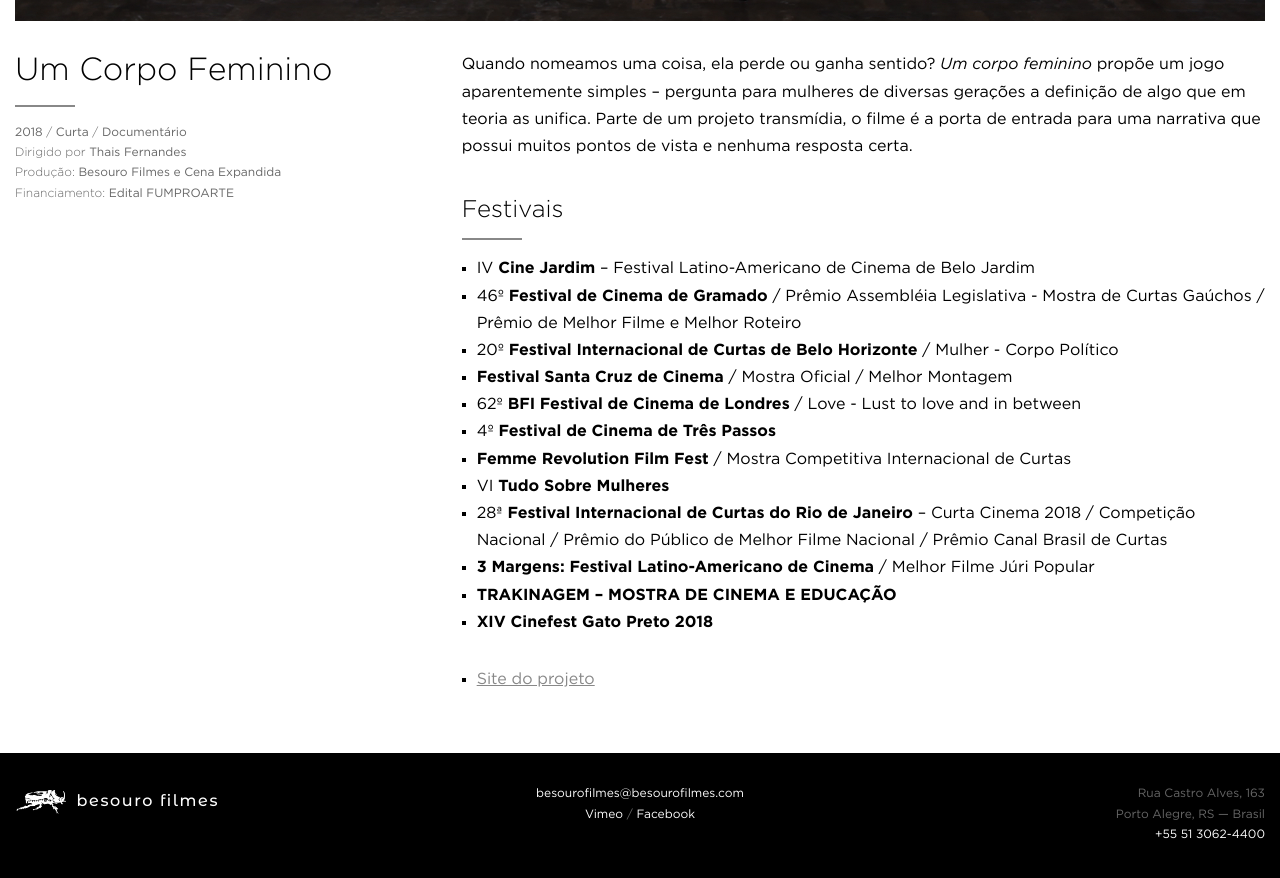
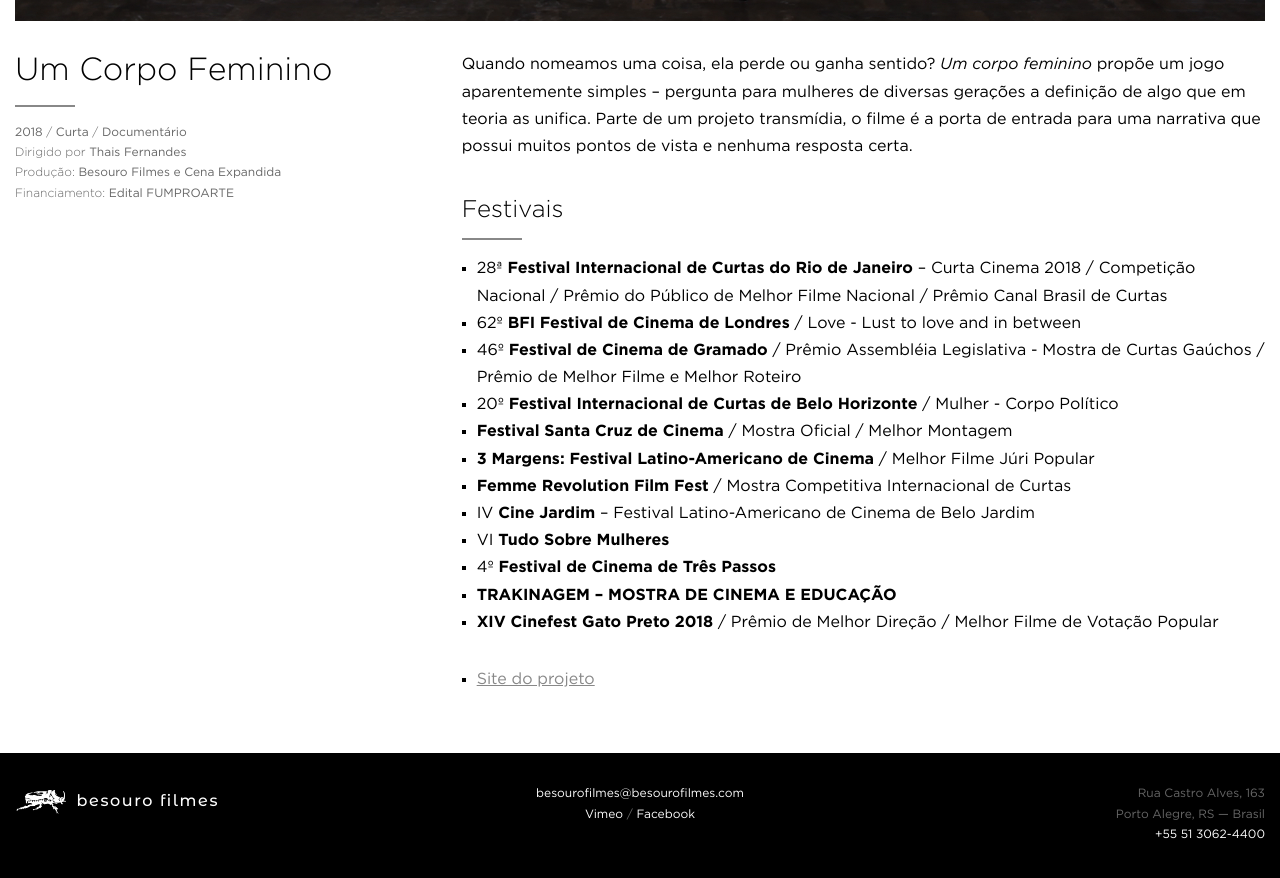
Before and after one commit to arthrfrts/besouro, a Jekyll site: the page built from _projects/um-corpo-feminino.md, in a window 1280 px wide and 900 px high, scrolled down 797 px. Shown: the top 878 px of the window. Built offline with Jekyll 4.4.1, drawn with Linux system fonts in a browser that asks for light colours.

Commit message:
Updated Um Corpo Feminino

```diff
--- a/_projects/um-corpo-feminino.md
+++ b/_projects/um-corpo-feminino.md
@@ -20,18 +20,18 @@ funds:
 Quando nomeamos uma coisa, ela perde ou ganha sentido? _Um corpo feminino_ propõe um jogo aparentemente simples – pergunta para mulheres de diversas gerações a definição de algo que em teoria as unifica. Parte de um projeto transmídia, o filme é a porta de entrada para uma narrativa que possui muitos pontos de vista e nenhuma resposta certa.
 
 ## Festivais
-* IV **Cine Jardim** – Festival Latino-Americano de Cinema de Belo Jardim
+* 28ª **Festival Internacional de Curtas do Rio de Janeiro** – Curta Cinema 2018 / Competição Nacional / Prêmio do Público de Melhor Filme Nacional / Prêmio Canal Brasil de Curtas
+* 62º **BFI Festival de Cinema de Londres** / Love - Lust to love and in between
 * 46º **Festival de Cinema de Gramado** / Prêmio Assembléia Legislativa - Mostra de Curtas Gaúchos / Prêmio de Melhor Filme e Melhor Roteiro
 * 20º **Festival Internacional de Curtas de Belo Horizonte** / Mulher - Corpo Político
 * **Festival Santa Cruz de Cinema** / Mostra Oficial / Melhor Montagem
-* 62º **BFI Festival de Cinema de Londres** / Love - Lust to love and in between
+* **3 Margens: Festival Latino-Americano de Cinema** / Melhor Filme Júri Popular
+* **Femme Revolution Film Fest** / Mostra Competitiva Internacional de Curtas
+* IV **Cine Jardim** – Festival Latino-Americano de Cinema de Belo Jardim
+* VI **Tudo Sobre Mulheres**
 * 4º **Festival de Cinema de Três Passos**
-* **Femme Revolution Film Fest** / Mostra Competitiva Internacional de Curtas
-* VI **Tudo Sobre Mulheres**
-* 28ª **Festival Internacional de Curtas do Rio de Janeiro** – Curta Cinema 2018 / Competição Nacional / Prêmio do Público de Melhor Filme Nacional / Prêmio Canal Brasil de Curtas
-* **3 Margens: Festival Latino-Americano de Cinema** / Melhor Filme Júri Popular
 * **TRAKINAGEM – MOSTRA DE CINEMA E EDUCAÇÃO**
-* **XIV Cinefest Gato Preto 2018**
+* **XIV Cinefest Gato Preto 2018** / Prêmio de Melhor Direção / Melhor Filme de Votação Popular
 
 
 
```
